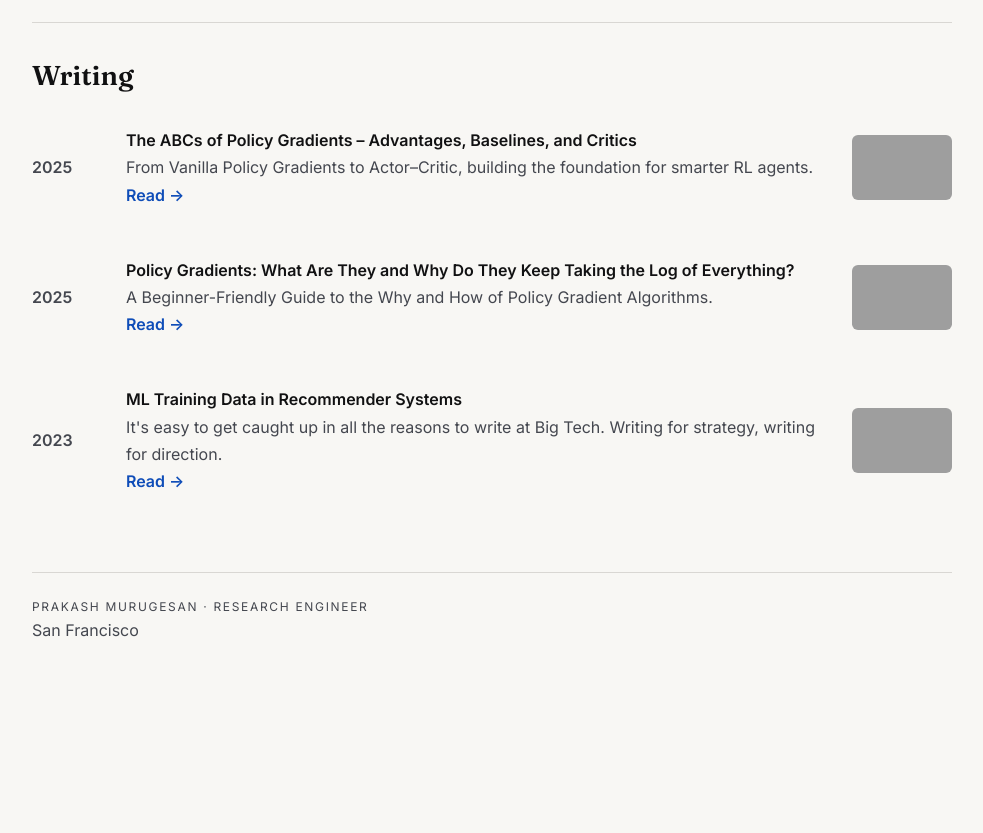
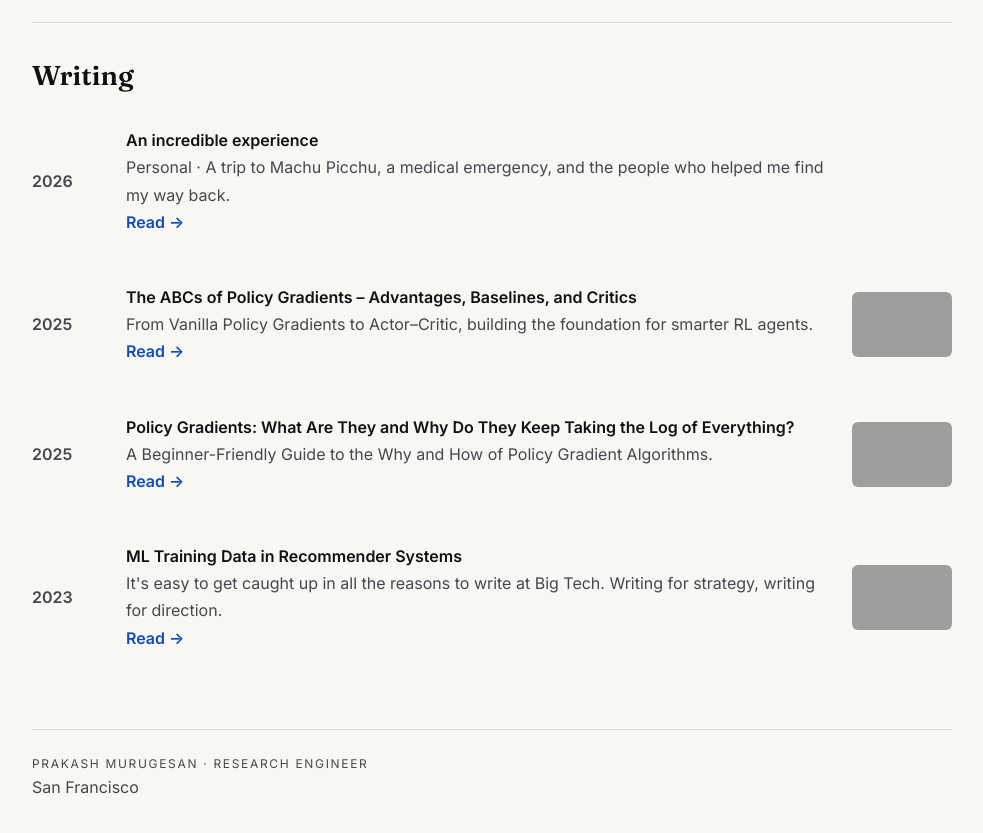
Before and after one commit to prakash-murugesan/personal_website, a plain HTML site: page index.html in a window 1280 px wide. Shown: the part 1200-2033 px from the top of the page, without its empty margins (148-1131 px from the left). Before the commit the page ends 1892 px from the top, so only its background shows below. Drawn offline with Linux system fonts and the light colour scheme; grey boxes are pictures that could not be loaded.

Commit message:
Link personal Peru essay from Writing

```diff
--- a/index.html
+++ b/index.html
@@ -112,6 +112,14 @@
         <h2>Writing</h2>
         <ul class="list">
           <li>
+            <span class="year">2026</span>
+            <div>
+              <p class="title">An incredible experience</p>
+              <p class="meta">Personal · A trip to Machu Picchu, a medical emergency, and the people who helped me find my way back.</p>
+              <a class="link" href="writing/an-incredible-experience/">Read →</a>
+            </div>
+          </li>
+          <li>
             <span class="year">2025</span>
             <div>
               <p class="title">The ABCs of Policy Gradients – Advantages, Baselines, and Critics</p>
```
